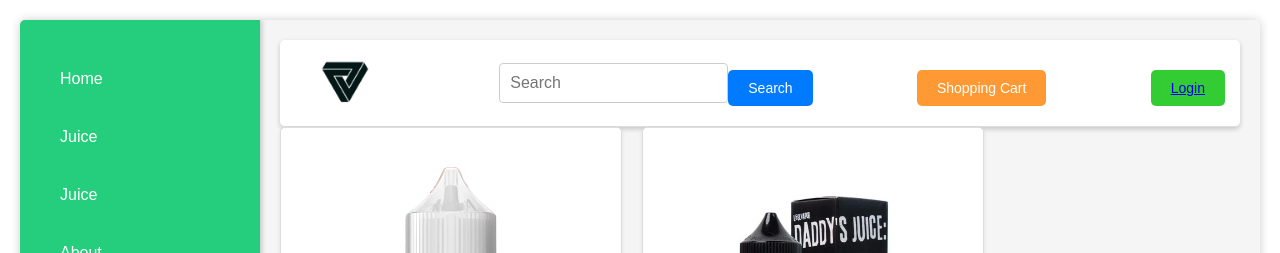
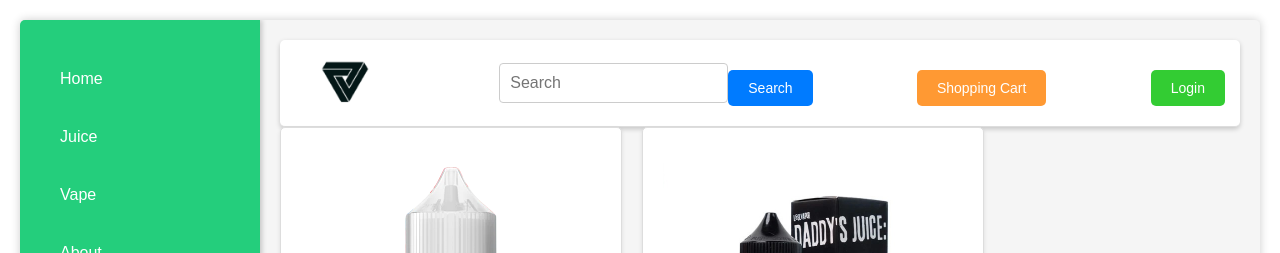
Before and after one commit to RizeElxtric/training1, a React (Create React App) app: page /juice in a window 1280 px wide. Shown: the top 253 px of the page. Built offline with nearby package versions, Linux system fonts and the light colour scheme.

Commit message:
change CSS

```diff
--- a/src/about-us/about-us.tsx
+++ b/src/about-us/about-us.tsx
@@ -30,7 +30,7 @@
           </div>
 
           <div className="user-box">
-            <button className="button">Login</button>
+          <Link to="/login"><button className="button">Login</button></Link>
           </div>
         </header>
 
--- a/src/dashboard/dashboard.tsx
+++ b/src/dashboard/dashboard.tsx
@@ -65,7 +65,7 @@
           </div>
 
           <div className="user-box">
-            <button className="button"><Link to="/login"></Link></button>
+          <Link to="/login"><button className="button">Login</button></Link>
           </div>
         </header>
 
--- a/src/juice/juice.tsx
+++ b/src/juice/juice.tsx
@@ -28,7 +28,7 @@
         <ul className="menu">
           <li className="menu-item"><Link to="/dashboard">Home</Link></li>
           <li className="menu-item"><Link to="/juice">Juice</Link></li>
-          <li className="menu-item"><Link to="/vape">Juice</Link></li>
+          <li className="menu-item"><Link to="/vape">Vape</Link></li>
           <li className="menu-item"><Link to="/about-us">About</Link></li>
         </ul>
       </div>
@@ -47,7 +47,7 @@
           </div>
 
           <div className="user-box">
-            <button className="button"><Link to="/login">Login</Link></button>
+          <Link to="/login"><button className="button">Login</button></Link>
           </div>
         </header>
 
--- a/src/vape/vape.tsx
+++ b/src/vape/vape.tsx
@@ -47,7 +47,7 @@
           </div>
 
           <div className="user-box">
-            <button className="button"><Link to="/login">Login</Link></button>
+          <Link to="/login"><button className="button">Login</button></Link>
           </div>
         </header>
 
```
